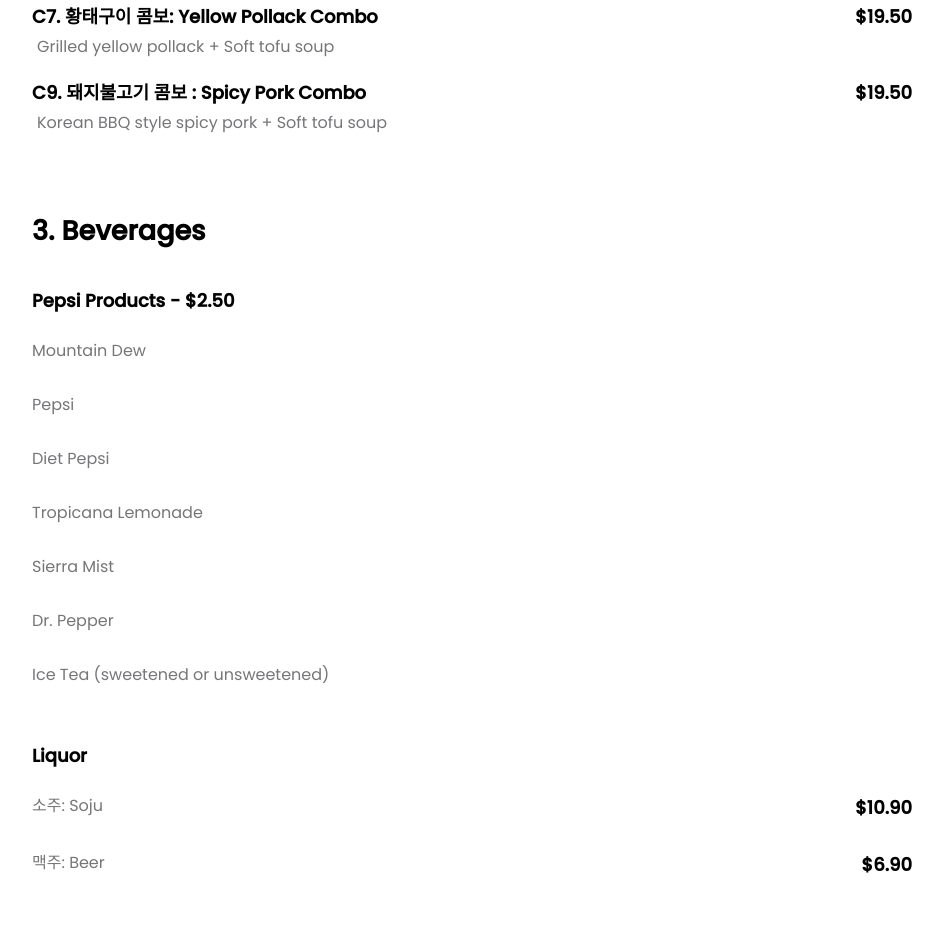
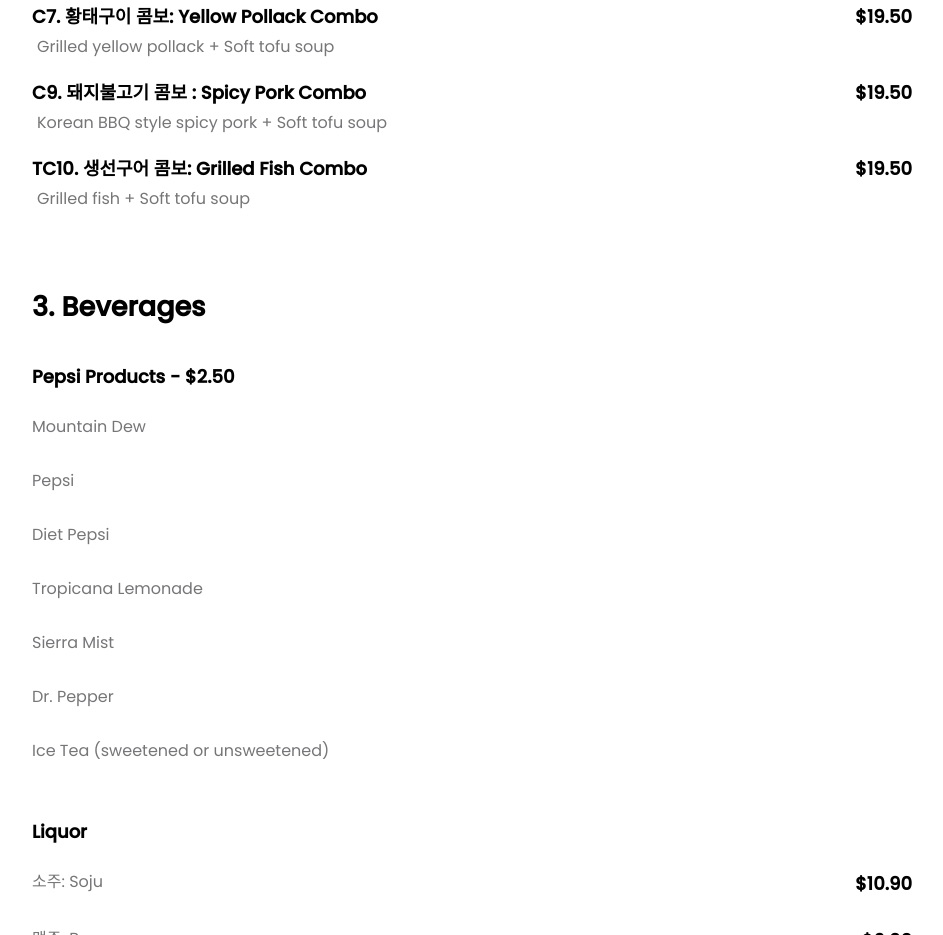
Before and after one commit to Laurasgold/homepage, a Gatsby site: page /qr in a window 1280 px wide. Shown: the part 3425-4360 px from the top of the page, without its empty margins (168-1111 px from the left). Built offline with nearby package versions, Linux system fonts and the light colour scheme; Gatsby itself is replaced by a stand-in of ours.

Commit message:
Add back grilled fish to menu

```diff
--- a/package.json
+++ b/package.json
@@ -1,9 +1,9 @@
 {
-  "name": "gatsby-starter-default",
+  "name": "stone-tofu",
   "private": true,
-  "description": "A simple starter to get up and developing quickly with Gatsby",
+  "description": "A homepage for The Stone Tofu",
   "version": "0.1.0",
-  "author": "Kyle Mathews <mathews.kyle@gmail.com>",
+  "author": "Pure Func <eric@purefunc.dev>",
   "dependencies": {
     "@types/styled-components": "^5.1.3",
     "framer-motion": "^2.7.5",
--- a/src/components/Menu.tsx
+++ b/src/components/Menu.tsx
@@ -376,14 +376,14 @@ export function Menu() {
           descriptionKr: "",
           price: "19.50",
         },
-        // {
-        //   id: "TC10",
-        //   name: "Grilled Fish Combo",
-        //   nameKr: "생선구어 콤보",
-        //   description: " Grilled fish + Soft tofu soup",
-        //   descriptionKr: "",
-        //   price: "19.50",
-        // },
+        {
+          id: "TC10",
+          name: "Grilled Fish Combo",
+          nameKr: "생선구어 콤보",
+          description: " Grilled fish + Soft tofu soup",
+          descriptionKr: "",
+          price: "19.50",
+        },
       ],
     },
     // {
--- a/src/components/footer.tsx
+++ b/src/components/footer.tsx
@@ -51,6 +51,7 @@ export default function Footer() {
           </nav>
           <img src={logo} alt="The Stone logo" className="logo" />
           <div className="address">
+            {/* <p>(480) 361-0523</p> */}
             <p>
               1870 W. Main St.
               <br />
```
